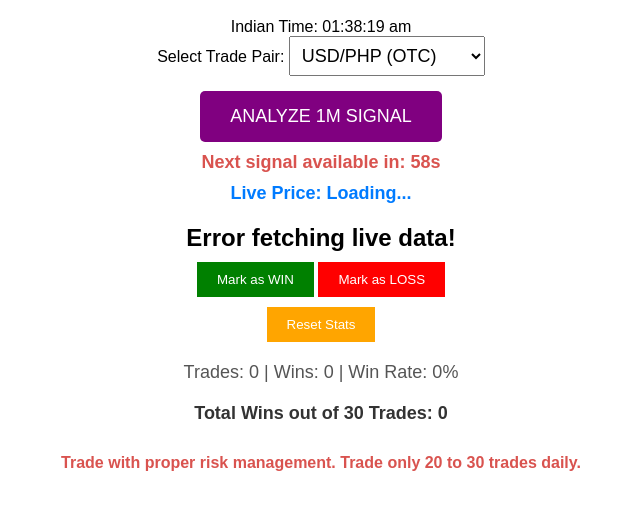
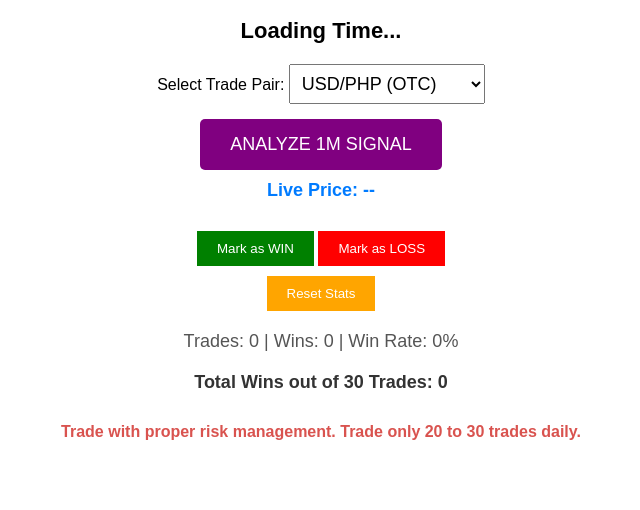
Before and after one commit to kingjonlove-art/Quotex-Signal-Tester, a plain HTML site: page index.html in a window 1280 px wide. Both pictures are taken after a click on the button "ANALYZE 1M SIGNAL". Shown: the part 70-580 px from the top of the page, without its empty margins (319-959 px from the left). Drawn offline with Linux system fonts and the light colour scheme; no server answers.

Commit message:
Update index.html

```diff
--- a/index.html
+++ b/index.html
@@ -3,26 +3,26 @@
 <head>
     <meta charset="UTF-8">
     <meta name="viewport" content="width=device-width, initial-scale=1.0">
-    <title>Market Analysis Tool with Timer</title>
+    <title>Market Analysis Tool with Live API</title>
     <style>
         body { font-family: Arial, sans-serif; text-align: center; margin-top: 30px; }
         .btn { padding: 15px 30px; font-size: 18px; cursor: pointer; border: none; border-radius: 5px; color: white; background-color: purple; }
-        #timer { font-size: 20px; font-weight: bold; margin-bottom: 15px; color: #333; }
+        #timer { font-size: 22px; font-weight: bold; margin-bottom: 20px; color: #000; }
         #pair-select { font-size: 18px; padding: 8px; margin-bottom: 15px; }
         #signal-display { font-size: 24px; font-weight: bold; margin-top: 20px; }
-        #countdown-display { font-size: 18px; font-weight: bold; color: #d9534f; margin-top: 10px; }
         #price-display { font-size: 18px; margin-top: 10px; color: #007bff; font-weight: bold; }
         #stats-display { font-size: 18px; margin-top: 20px; color: #555; }
         .win-btn { background-color: green; color: white; padding: 10px 20px; border: none; margin-top: 10px; cursor: pointer; }
         .loss-btn { background-color: red; color: white; padding: 10px 20px; border: none; margin-top: 10px; cursor: pointer; }
         .reset-btn { background-color: #ffa500; color: white; padding: 10px 20px; border: none; margin-top: 10px; cursor: pointer; }
+        .timer-container { font-size: 24px; font-weight: bold; color: #000000; margin-bottom: 15px; }
         #risk-mgmt { font-size: 16px; margin-top: 30px; color: #d9534f; font-weight: bold; }
         #total-wins { font-size: 18px; margin-top: 20px; color: #333; font-weight: bold; }
     </style>
 </head>
 <body>
     <h1>Market Analysis Tool</h1>
-    <div id="time-display">Loading Indian Time...</div>
+    <div class="timer-container" id="timer">Loading Time...</div>
 
     <label for="pair-select">Select Trade Pair:</label>
     <select id="pair-select">
@@ -62,7 +62,6 @@
     <br>
 
     <button class="btn" id="analyze-btn" onclick="analyzeMarket()">ANALYZE 1M SIGNAL</button>
-
     <div id="countdown-display"></div>
     <div id="price-display">Live Price: --</div>
     <div id="signal-display"></div>
@@ -91,7 +90,7 @@
             const now = new Date();
             const options = { timeZone: 'Asia/Kolkata', hour: '2-digit', minute: '2-digit', second: '2-digit', hour12: true };
             const indianTime = new Intl.DateTimeFormat('en-IN', options).format(now);
-            document.getElementById('time-display').innerText = 'Indian Time: ' + indianTime;
+            document.getElementById('timer').innerText = 'Indian Time: ' + indianTime;
         }
 
         setInterval(updateIndianTime, 1000);
@@ -124,8 +123,8 @@
                 }
             }, 1000);
 
-            const [fromCurrency, toCurrency] = pair.split(' ')[0].split('/');
-            const apiUrl = `https://www.alphavantage.co/query?function=CURRENCY_EXCHANGE_RATE&from_currency=${fromCurrency}&to_currency=${toCurrency}&apikey=${API_KEY}`;
+            const [fromCurrency, toCurrency] = pair.split('/');
+            const apiUrl = https://www.alphavantage.co/query?function=CURRENCY_EXCHANGE_RATE&from_currency=${fromCurrency}&to_currency=${toCurrency}&apikey=${API_KEY};
 
             try {
                 const response = await fetch(apiUrl);
@@ -133,7 +132,7 @@
 
                 if (data["Realtime Currency Exchange Rate"]) {
                     const exchangeRate = parseFloat(data["Realtime Currency Exchange Rate"]["5. Exchange Rate"]);
-                    priceDisplay.innerText = `Live Price (${pair}): ${exchangeRate}`;
+                    priceDisplay.innerText = Live Price (${pair}): ${exchangeRate};
 
                     const signals = ['UP', 'DOWN'];
                     const calculatedSignal = signals[Math.floor(Math.random() * signals.length)];
@@ -141,7 +140,7 @@
                     display.innerText = '1m Signal for ' + pair + ': ' + calculatedSignal;
                     display.style.color = calculatedSignal === 'UP' ? 'green' : 'red';
                 } else {
-                    priceDisplay.innerText = `Live Price: (Demo Mode Active)`;
+                    priceDisplay.innerText = 'Live Price: Unavailable';
                     const signals = ['UP', 'DOWN'];
                     const randomSignal = signals[Math.floor(Math.random() * signals.length)];
                     display.innerText = '1m Signal for ' + pair + ': ' + randomSignal;
@@ -149,7 +148,11 @@
                 }
             } catch (error) {
                 console.error("API Fetch Error:", error);
-                display.innerText = "Error fetching live data!";
+                priceDisplay.innerText = 'Live Price: Error fetching data';
+                const signals = ['UP', 'DOWN'];
+                const randomSignal = signals[Math.floor(Math.random() * signals.length)];
+                display.innerText = '1m Signal for ' + pair + ': ' + randomSignal;
+                display.style.color = randomSignal === 'UP' ? 'green' : 'red';
             }
         }
 
```
